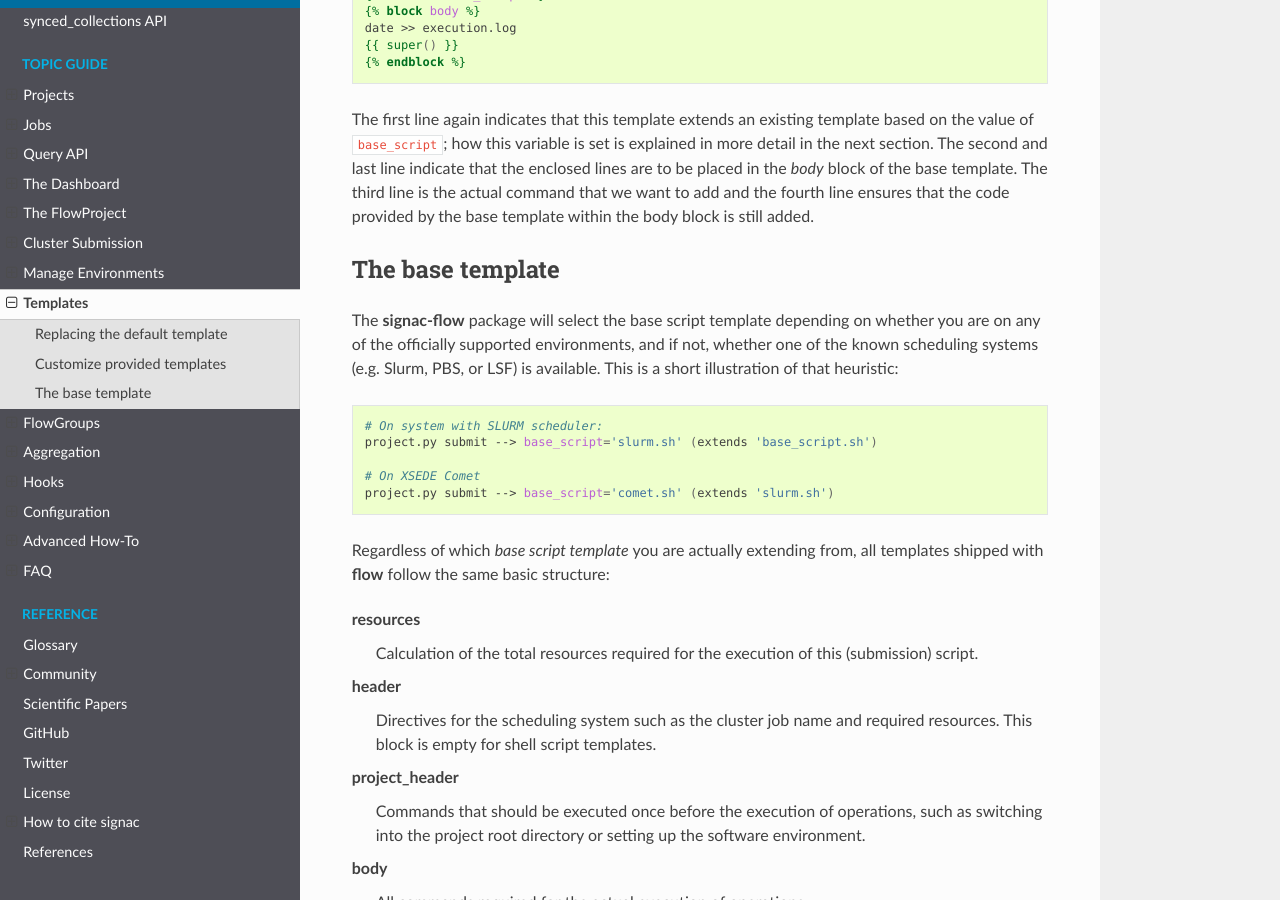
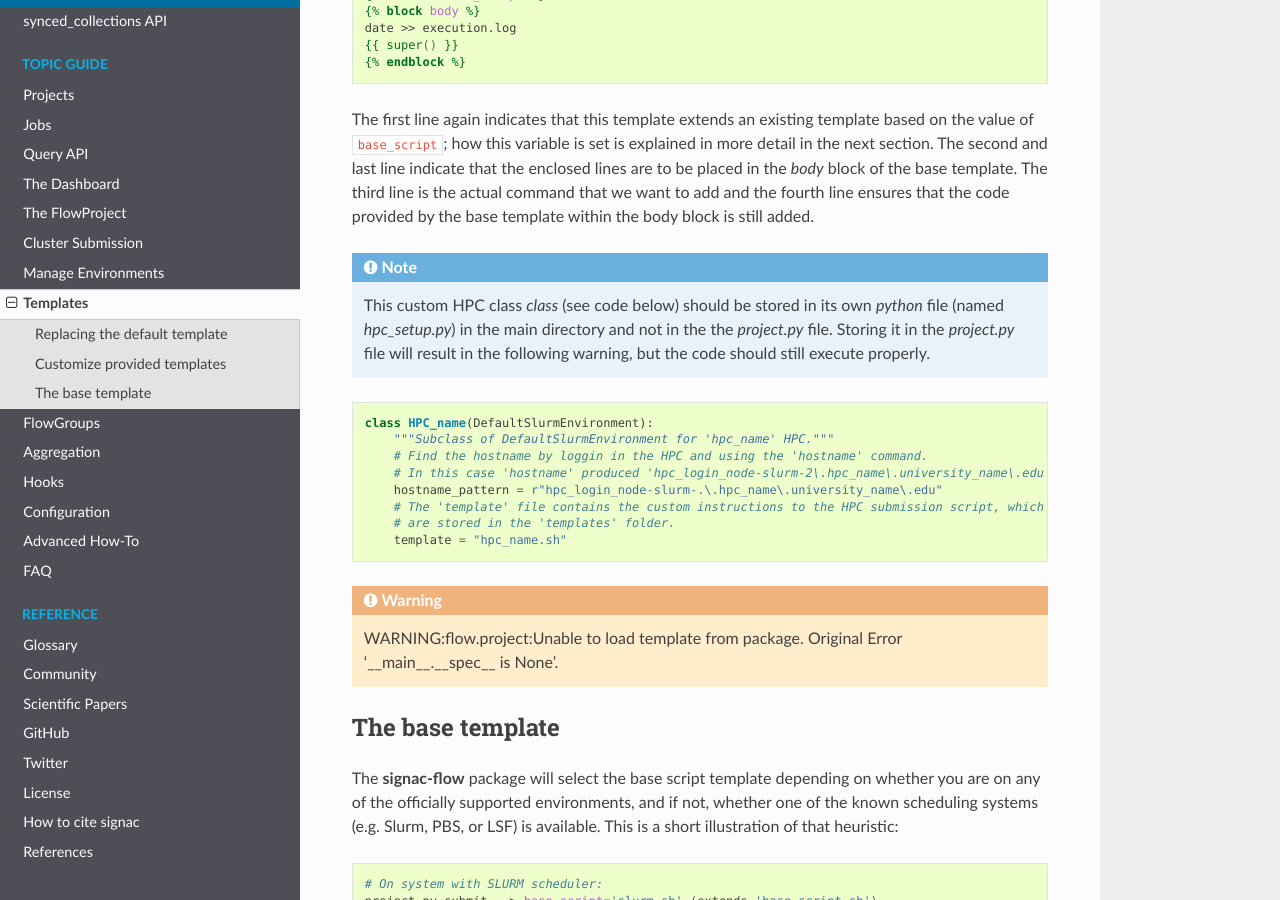
Before and after one commit to glotzerlab/signac-docs, a Sphinx documentation site: the page built from docs/source/templates.rst, in a window 1280 px wide and 900 px high, scrolled down 1078 px. Built offline with Sphinx 7.4.7 and the Read the Docs theme 2.0.0, drawn with Linux system fonts in a browser that asks for light colours.

Commit message:
added warning text for HPC enviroments, and how to create them without generating warnings.

```diff
--- a/docs/source/templates.rst
+++ b/docs/source/templates.rst
@@ -53,6 +53,26 @@ The first line again indicates that this template extends an existing template b
 The second and last line indicate that the enclosed lines are to be placed in the *body* block of the base template.
 The third line is the actual command that we want to add and the fourth line ensures that the code provided by the base template within the body block is still added.
 
+.. note::
+
+    This custom HPC class `class` (see code below) should be stored in its own `python` file (named `hpc_setup.py`) in the main directory and not in the the `project.py` file.
+    Storing it in the `project.py` file will result in the following warning, but the code should still execute properly.
+
+.. code-block:: python
+
+    class HPC_name(DefaultSlurmEnvironment):
+        """Subclass of DefaultSlurmEnvironment for 'hpc_name' HPC."""
+        # Find the hostname by loggin in the HPC and using the 'hostname' command.
+        # In this case 'hostname' produced 'hpc_login_node-slurm-2\.hpc_name\.university_name\.edu'.
+        hostname_pattern = r"hpc_login_node-slurm-.\.hpc_name\.university_name\.edu"
+        # The 'template' file contains the custom instructions to the HPC submission script, which
+        # are stored in the 'templates' folder.
+        template = "hpc_name.sh"
+
+.. warning::
+
+    WARNING:flow.project:Unable to load template from package. Original Error '__main__.__spec__ is None'.
+
 The base template
 =================
 
```
